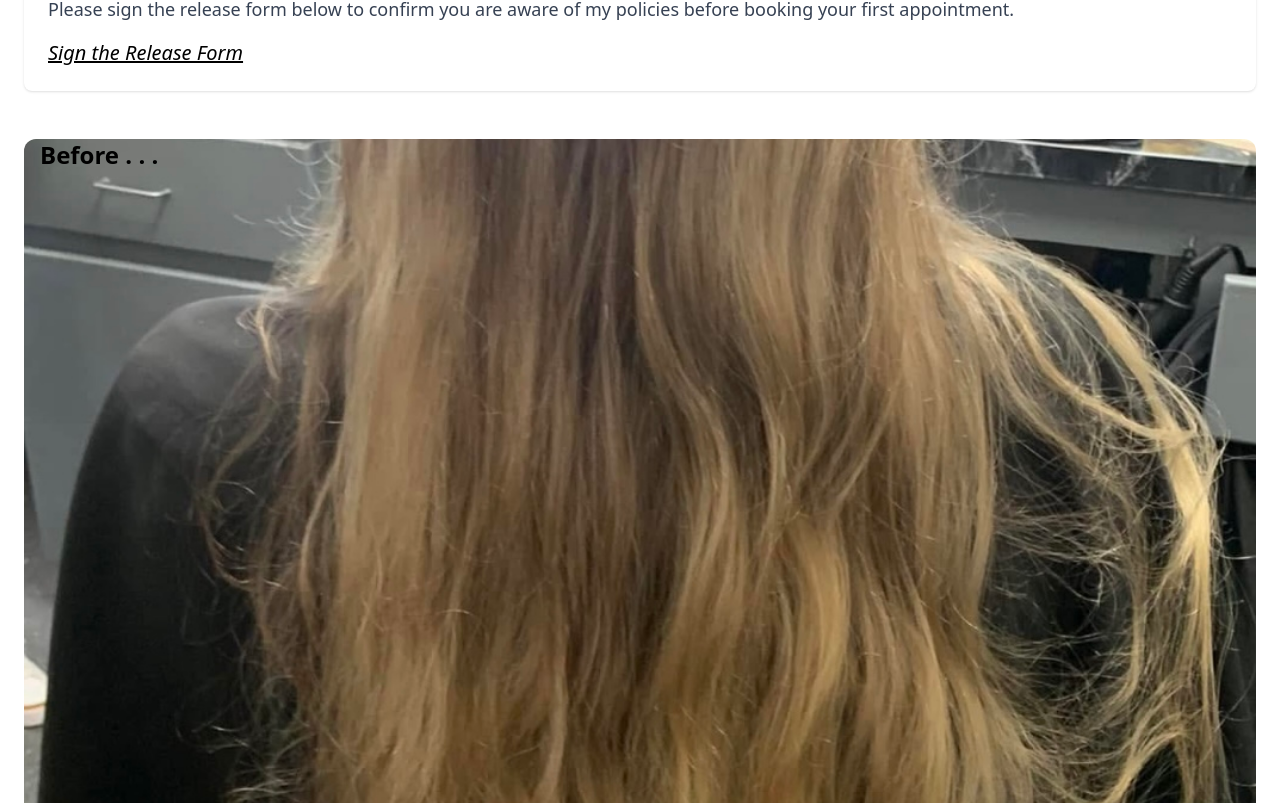
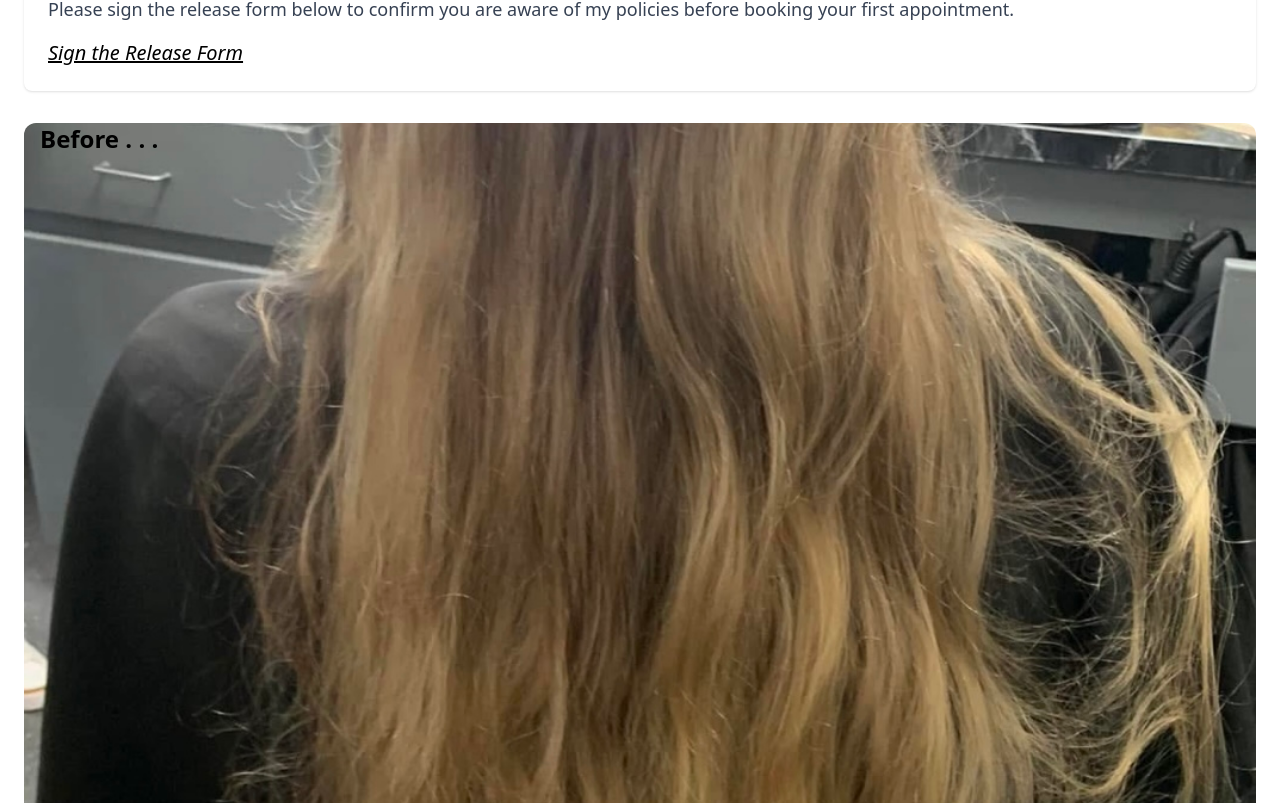
Before and after one commit to TeejMcSteez/salonsWebsite, a SvelteKit app: page / in a window 1280 px wide. Shown: the part 1177-1980 px from the top of the page. Built offline with nearby package versions, Linux system fonts and the light colour scheme.

Commit message:
Hides parralax images on mobile for now

```diff
--- a/src/routes/+page.svelte
+++ b/src/routes/+page.svelte
@@ -134,7 +134,7 @@
            class="text-xl underline italic hover:animate-pulse">Sign the Release Form</a>
       </section>
       <!-- Picture Gallery Section -->
-      <section id="pictureParralax" class="relative overflow-hidden">
+      <section id="pictureParralax" class="hidden lg:inline relative overflow-hidden">
 
         <div class="h-screen bg-fixed bg-center bg-cover rounded-xl"
             style="background-image: url({before});"
```
